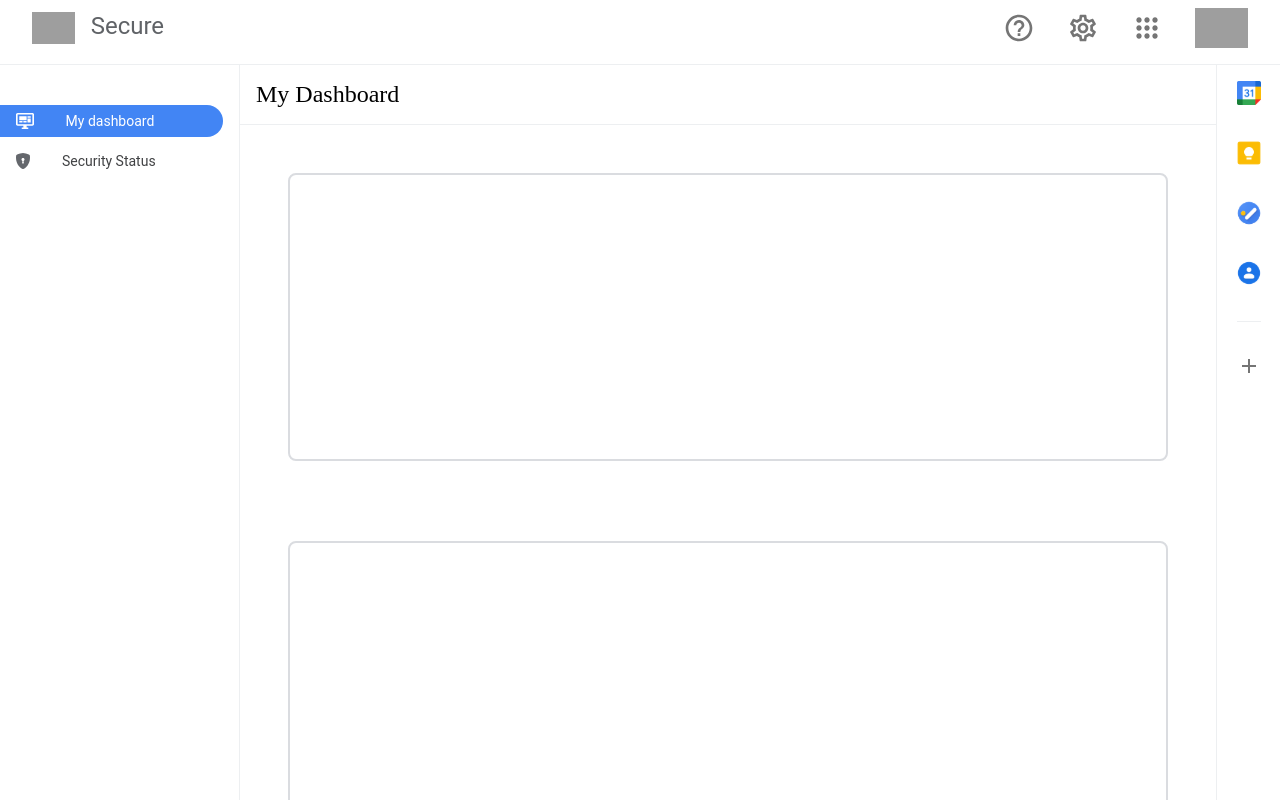
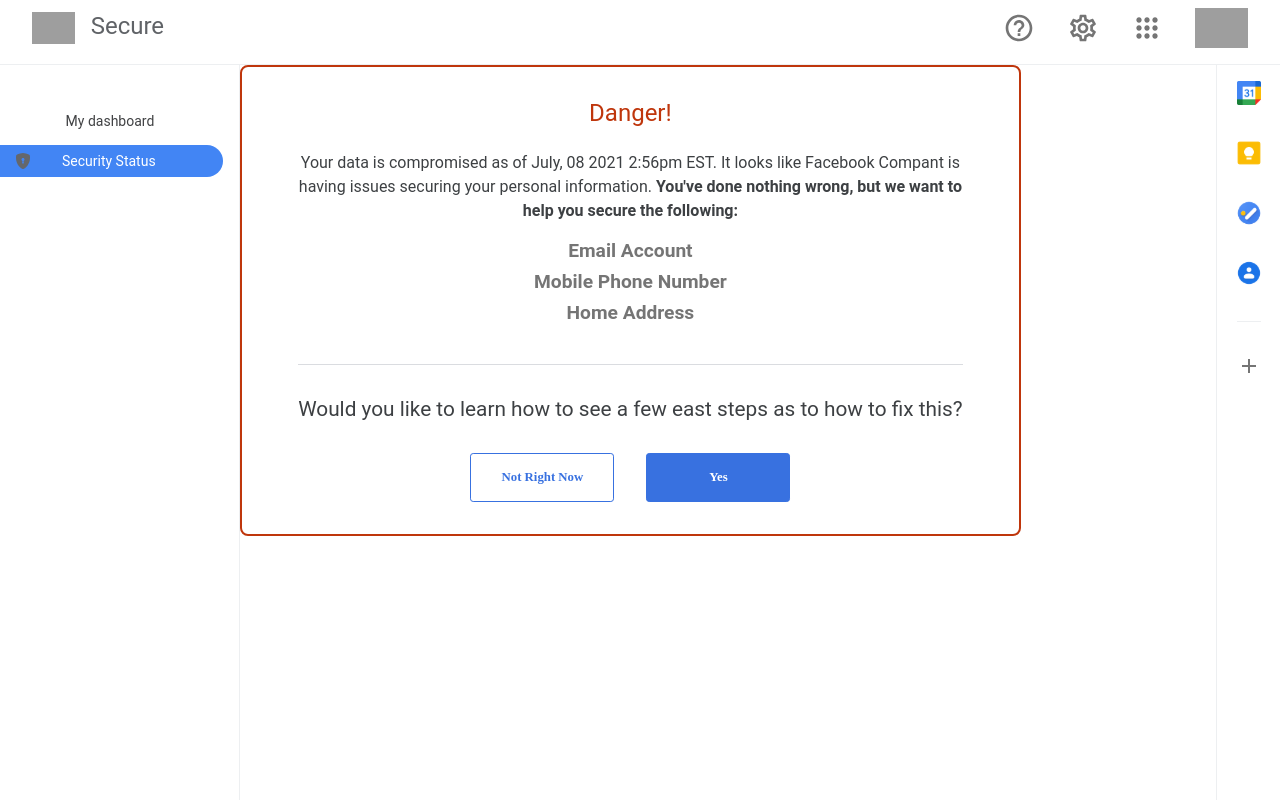
Before and after one commit to nathanieltse/Google-Hackathon, a React (Create React App) app: page / in a window 1280 px wide. Both pictures are taken after a click on the item "My dashboard". Shown: the top 800 px of the page. Built offline with nearby package versions, Linux system fonts and the light colour scheme; grey boxes are pictures that could not be loaded; a web font is replaced by a local one.

Commit message:
addedlink

```diff
--- a/package.json
+++ b/package.json
@@ -8,6 +8,7 @@
     "@testing-library/user-event": "^12.8.3",
     "react": "^17.0.2",
     "react-dom": "^17.0.2",
+    "react-router-dom": "^5.2.0",
     "react-scripts": "4.0.3",
     "sass": "^1.35.2",
     "web-vitals": "^1.1.2"
--- a/src/App.js
+++ b/src/App.js
@@ -2,19 +2,40 @@
 import LeftNav from './components/LeftNav/LeftNav';
 import RightNav from './components/RightNav/RightNav';
 import MainContentPage from './pages/MainContentPage/MainContentPage';
+import NotificationPage from './pages/NotificationPage/NotificationPage';
 import './App.scss';
+import { Component } from 'react';
 
-function App() {
+class App extends Component {
+  state={
+    page: "main",
+  }
+
+  clickHandle = (id) => {
+    if (id === 1) {
+      return this.setState({page:"main"})
+    } else{
+      return this.setState({page:"notmain"})
+    }
+
+  }
+
+  render(){
     return (
       <div className="App">
         <TopNav/>
         <section className="App__body">
-        <LeftNav/>
+          <LeftNav state={this.state.page} clickHandle={()=>this.clickHandle}/>
+          {this.state.page === "main" ?
           <MainContentPage />
+          :
+          <NotificationPage/>}
           <RightNav/>
         </section>
       </div>
     );
   }
 
+}
+
 export default App;
--- a/src/components/LeftNav/LeftNav.jsx
+++ b/src/components/LeftNav/LeftNav.jsx
@@ -5,17 +5,17 @@
 
 import './LeftNav.scss'
 
-const LeftNav =() => {
+const LeftNav = (props) => {
     return (
         <nav>
             <ul className="left-nav">
-                <li className="left-nav__item left-nav__item--selected">
+                <li className={props.state === "main" ? "left-nav__item left-nav__item--selected" : "left-nav__item"} onClick={props.clickHandle(1)}>
                     <img className="left-nav__item-icon" alt="dashboard icon" src={dashboard}/>
-                    <p className="left-nav__item-text left-nav__item-text--selected">My dashboard</p>
+                    <p className={props.state === "main" ? "left-nav__item-text left-nav__item-text--selected" : "left-nav__item-text"}>My dashboard</p>
                 </li>
-                <li className="left-nav__item">
+                <li className={props.state === "notmain" ? "left-nav__item left-nav__item--selected" :"left-nav__item"} onClick={props.clickHandle(2)}>
                     <img className="left-nav__item-icon" alt="status icon" src={status}/>
-                    <p className="left-nav__item-text">Security Status</p>
+                    <p className={props.state === "notmain" ? "left-nav__item-text left-nav__item-text--selected" : "left-nav__item-text"}>Security Status</p>
                 </li>
 
 
--- /dev/null
+++ b/src/pages/NotificationPage/NotificationPage.jsx
@@ -0,0 +1,24 @@
+import './NotificationPage.scss'
+
+const NotificationPage = () => {
+
+    return (
+        <section className="NotificationPage">
+            <article className="NotificationPage__main-card">
+                <h2 className="NotificationPage__main-card-header">Danger!</h2>
+                <p className="NotificationPage__main-card-text">Your data is compromised as of July, 08 2021 2:56pm EST. It looks like Facebook Compant is having issues securing your personal information. <span className="NotificationPage__main-card-subtext">You've done nothing wrong, but we want to help you secure the following:</span></p>
+                <h3 className="NotificationPage__main-card-subheader">Email Account</h3>
+                <h3 className="NotificationPage__main-card-subheader">Mobile Phone Number</h3>
+                <h3 className="NotificationPage__main-card-subheader">Home Address</h3>
+
+                <p className="NotificationPage__main-card-question">Would you like to learn how to see a few east steps as to how to fix this?</p>
+                <div className="NotificationPage__main-card-button-wrapper">
+                <button className="NotificationPage__main-card-button">Not Right Now</button>
+                <button className="NotificationPage__main-card-button NotificationPage__main-card-cta">Yes</button>
+                </div>
+            </article>
+        </section>
+    )
+}
+
+export default NotificationPage
--- /dev/null
+++ b/src/pages/NotificationPage/NotificationPage.scss
@@ -0,0 +1,66 @@
+@use '../../partials/typography' as *;
+
+.NotificationPage{
+
+    &__main-card{
+        border: 2px solid rgba(191, 54, 12, 1);
+        border-radius: 0.5rem;
+        padding:2rem 3rem;
+        display: flex;
+        flex-direction: column;
+        align-items: center;
+        width: 80%;
+
+        &-header{
+            color:rgba(191, 54, 12, 1);
+            margin-bottom: 1.5rem;
+        }
+
+        &-text{
+            font-size: 1.5;
+            color: #3D4043;
+            margin-bottom: 1rem;
+            line-height: 1.5rem;
+            text-align: center;
+        }
+        &-subtext{
+            font-weight: $bold-weight;
+            color: #3D4043;
+        }
+
+        &-subheader{
+            color: rgba(117, 117, 117, 1);
+            margin-bottom: 0.5rem;
+            font-size: 1.2rem;
+            font-weight: $bold-weight;
+        }
+
+        &-question{
+            color: rgba(61, 64, 67, 1);
+            margin-bottom: 2rem;
+            font-size: 1.3rem;
+            text-align: center;
+            padding-top: 2rem;
+            margin-top: 2rem;
+            border-top: 1px solid rgba(218, 220, 224, 1);
+        }
+
+        &-button{
+            border: 1px solid rgba(56, 113, 224, 1);
+            background-color: white;
+            border-radius: 0.2rem;
+            color:rgba(56, 113, 224, 1);
+            padding:1rem;
+            width: 9rem;
+            font-weight: $bold-weight;
+            font-size: 0.8rem;
+            font-family: $secondary-font;
+        }
+
+        &-cta{
+            background-color: rgba(56, 113, 224, 1);
+            color: white;
+            margin-left: 2rem;
+        }
+    }
+}
```
Also changed, not shown: 1 other file (tests, documents, lock files or other folders). Lines whose indentation alone changed are shown as unchanged.
